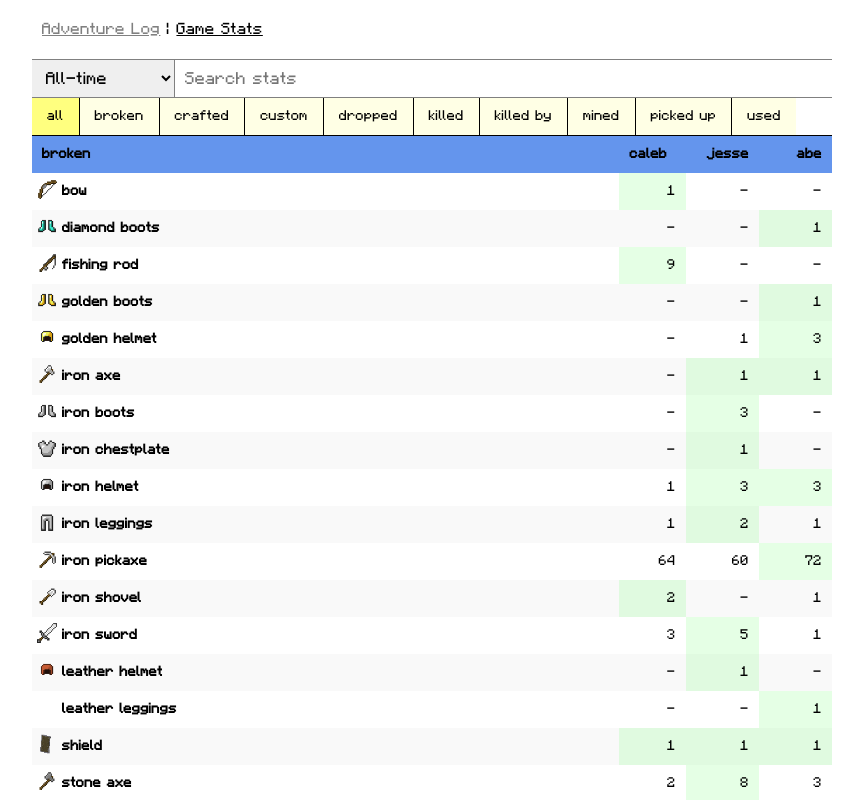
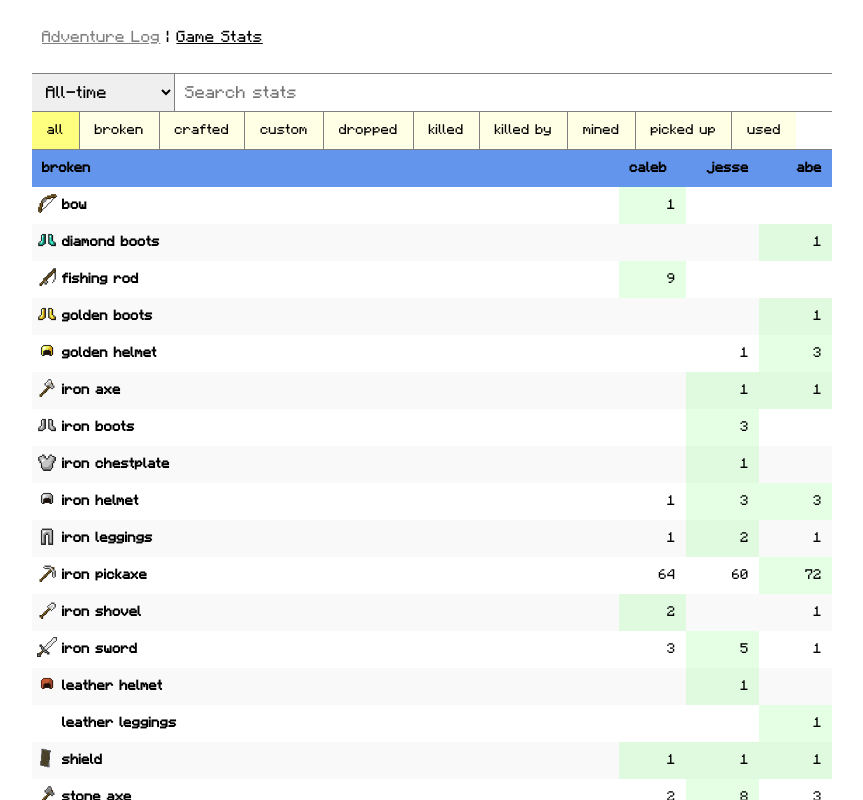
Before and after one commit to sighrobot/minegraphed, a Next.js app: page /stats in a window 1280 px wide. Shown: the top 800 px of the page, without its empty margins (208-1071 px from the left). Built offline with nearby package versions, Linux system fonts and the light colour scheme.

Commit message:
Refine styles

```diff
--- a/components/table.js
+++ b/components/table.js
@@ -147,13 +147,13 @@ export const Table = ({
                               {stat.indexOf("one_cm") !== -1
                                 ? diff
                                   ? formatCm(diff)
-                                  : "-"
+                                  : ""
                                 : stat.indexOf("time") !== -1 ||
                                   stat.indexOf("minute") !== -1
                                 ? formatTime(diff)
                                 : diff
                                 ? diff.toLocaleString()
-                                : "-"}
+                                : ""}
                             </td>
                           );
                         })}
@@ -223,7 +223,7 @@ export const Table = ({
                                 ? formatTime(stats[type][stat][p])
                                 : stats[type][stat][p]
                                 ? stats[type][stat][p].toLocaleString()
-                                : "-"}
+                                : ""}
                             </td>
                           );
                         })}
--- a/public/style.css
+++ b/public/style.css
@@ -23,7 +23,10 @@ main {
 }
 
 main header {
-  padding: 20px 10px;
+  padding: 0 10px;
+  line-height: 74px;
+  height: 74px;
+  border-bottom: 1px solid gray;
 }
 
 .sessions {
@@ -131,14 +134,14 @@ summary h3 {
 }
 
 .seg button + button {
-  border-left: 1px solid black;
+  border-left: 1px solid gray;
 }
 
 .sticky {
   background: white;
   position: sticky;
   top: 0;
-  border-bottom: 1px solid black;
+  border-bottom: 1px solid gray;
 }
 
 .inputs input[type="search"] {
@@ -192,6 +195,5 @@ summary h3 {
 
 .inputs {
   display: flex;
-  border-top: 1px solid gray;
   border-bottom: 1px solid gray;
 }
```
